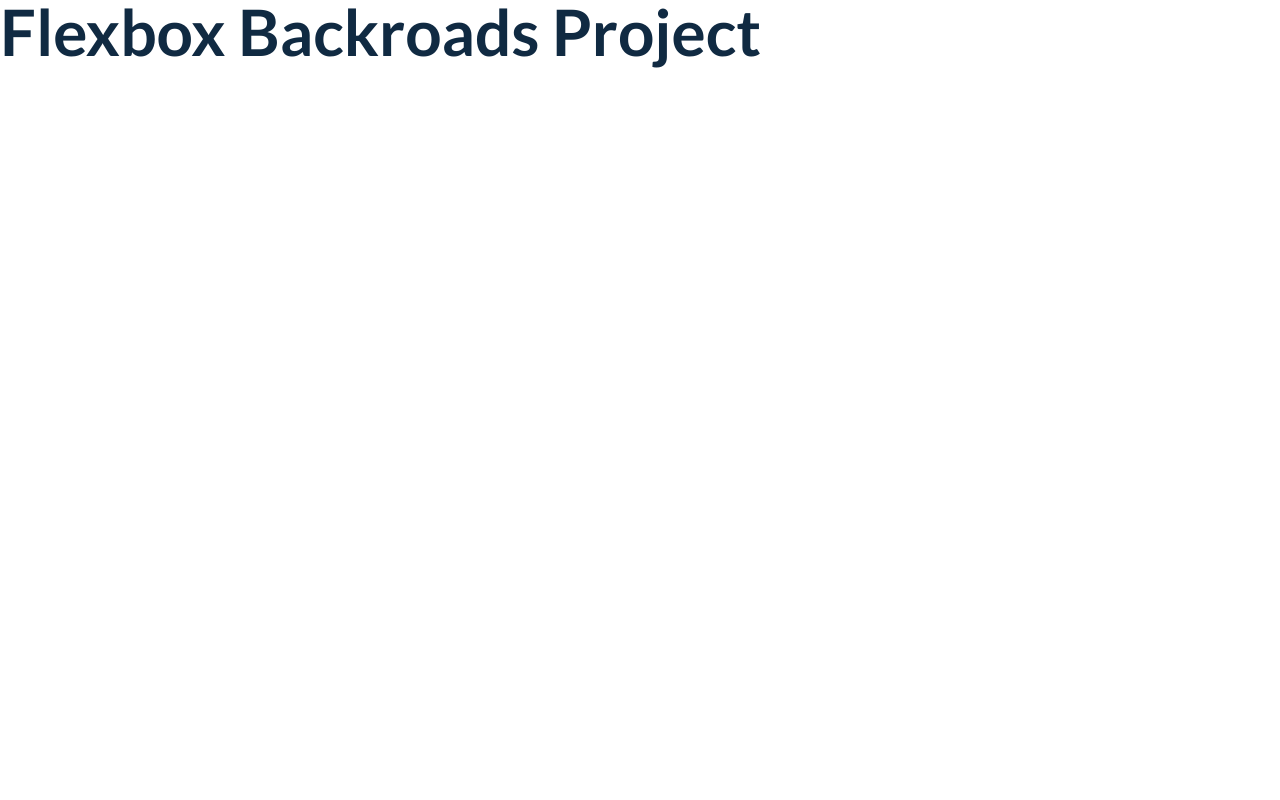
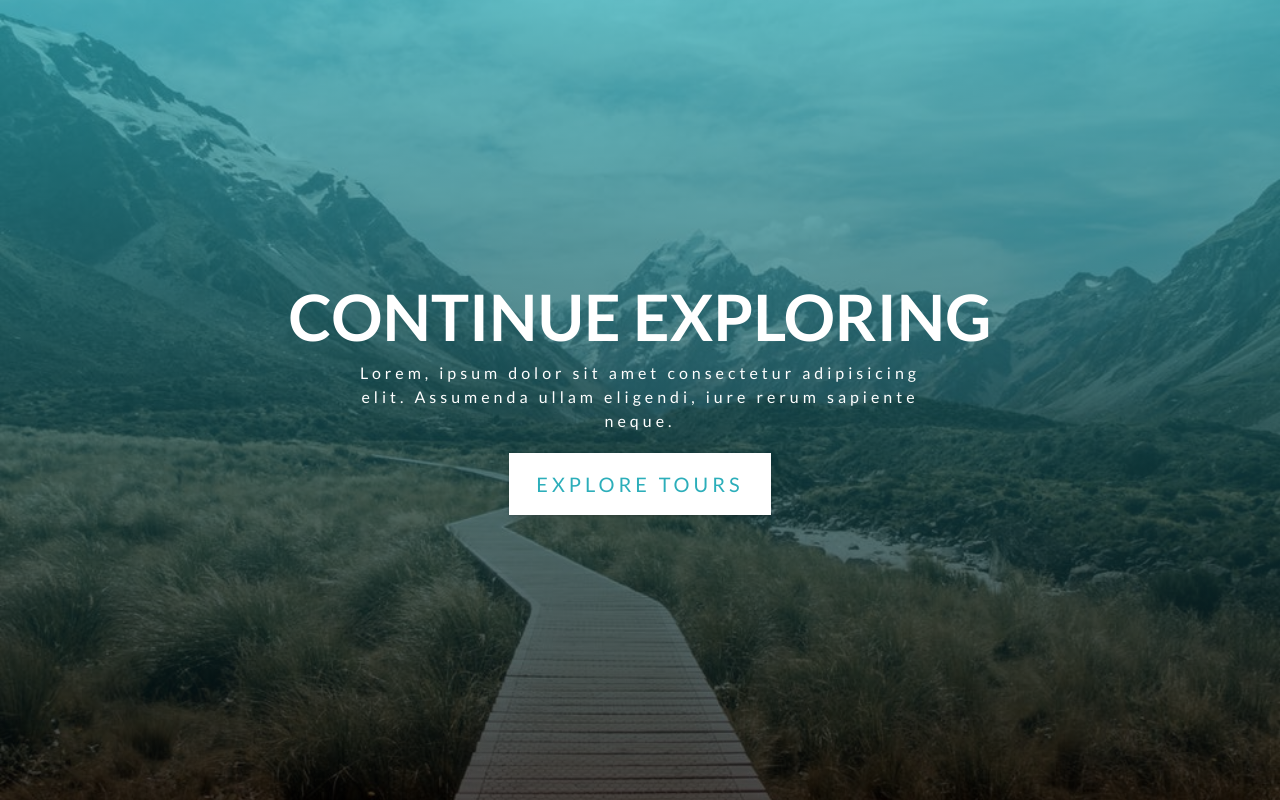
Before and after one commit to funkmike68/BackRoads, a plain HTML site: page index.html in a window 1280 px wide. Drawn offline with nearby package versions, Linux system fonts and the light colour scheme; files that its build step writes are made by us from their sources.

Commit message:
Backroads project - Branch 2
Backroads project - Branch 2. Created the hero section.

```diff
--- /dev/null
+++ b/css/style.css
@@ -0,0 +1,12 @@
+@media screen and (min-width: 768px) {
+  .hero {
+    background: linear-gradient(rgb(44, 174, 186, 0.7), rgba(0, 0, 0, 0.7)), url("../img/main.jpeg") center/cover no-repeat;
+  }
+  .hero-banner {
+    padding: 0;
+  }
+
+  .hero-banner p {
+    max-width: 45rem;
+  }
+}
--- a/index.html
+++ b/index.html
@@ -11,10 +11,21 @@
     <link rel="stylesheet" href="./fontawesome-free-5.12.1-web/css/all.min.css" />
     <!-- styles css -->
     <link rel="stylesheet" href="./sass/main.css" />
+    <link rel="stylesheet" href="./css/style.css" />
   </head>
   <body>
-    <h1>flexbox backroads project</h1>
     <!-- header  -->
+    <header id="home">
+      <!-- navbar -->
+      <!-- hero -->
+      <div class="hero">
+        <div class="hero-banner">
+          <h1>continue exploring</h1>
+          <p>Lorem, ipsum dolor sit amet consectetur adipisicing elit. Assumenda ullam eligendi, iure rerum sapiente neque.</p>
+          <a href="#featured" class="btn hero-btn scroll-link">explore tours</a>
+        </div>
+      </div>
+    </header>
     <!-- end of header  -->
 
     <!-- about section -->
--- a/sass/main.scss
+++ b/sass/main.scss
@@ -4,3 +4,5 @@
 @import "base/type";
 
 @import "components/button";
+
+@import "pages/hero";
--- /dev/null
+++ b/sass/pages/_hero.scss
@@ -0,0 +1,38 @@
+.hero {
+  min-height: 100vh;
+  background: $clr-primary-5;
+  display: flex;
+  justify-content: center;
+  align-items: center;
+
+  .hero-banner {
+    text-align: center;
+    color: $clr-white;
+    padding: 0 3rem;
+
+    & h1 {
+      text-transform: uppercase;
+    }
+
+    & p {
+      max-width: 35rem;
+      margin-left: auto;
+      margin-right: auto;
+      color: $clr-white;
+      letter-spacing: $spacing;
+    }
+
+    .hero-btn {
+      padding: 0.9rem 1.6rem;
+      font-size: 1.25rem;
+      background: $clr-white;
+      color: $clr-primary-5;
+
+      &:hover {
+        background: transparent;
+        color: $clr-white;
+        border-color: $clr-white;
+      }
+    }
+  }
+}
```
Also changed, not shown: sass/main.css, 1 other file.
